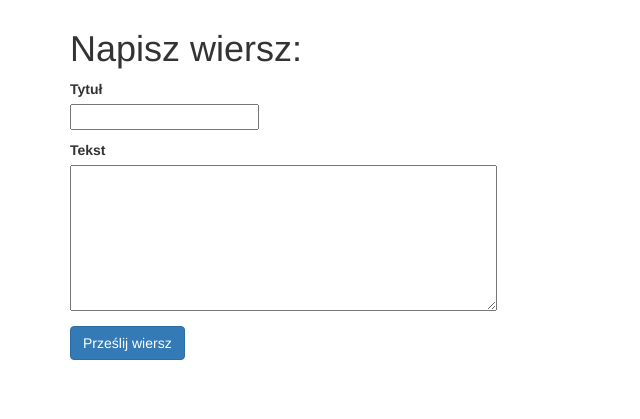
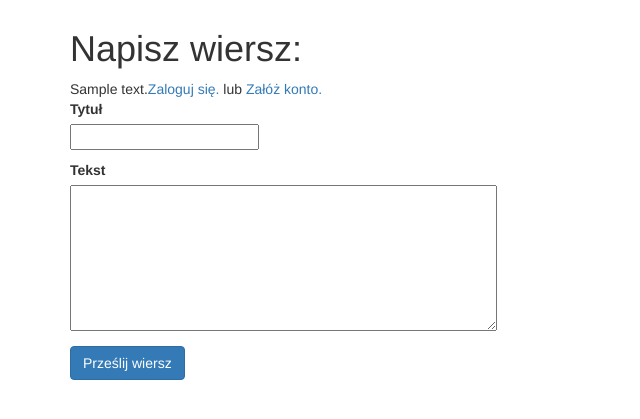
Before and after one commit to bartlomiejch/portal_of_poems, a Django app: template templates/poems/create.html in a window 1280 px wide. Shown: the part 51-470 px from the top of the page, without its empty margins (0-640 px from the left). Run offline with Django 3.2, Linux system fonts and the light colour scheme; the template is opened without the code that fills it: most values are stand-ins (such as "Sample title", 1, 10 or a date in 2020); some libraries are stand-ins or nearby versions.

Commit message:
Update create.html

```diff
--- a/templates/poems/create.html
+++ b/templates/poems/create.html
@@ -10,11 +10,19 @@
 {%  block content  %}
 <h1>Napisz wiersz:</h1>
 
+{% if message_to_not_user %}
+    {{  message_to_not_user  }}<a href='/accounts/login/'>Zaloguj się.</a> lub <a href='/accounts/register/'>Załóż konto.</a>
+{%  endif  %}
+
+{% if message %}
+    {{  message  }}
+{%  endif  %}
+
 <form action = '/poems/create/' method = 'post'>{%  csrf_token  %}
     <label for='title'>Tytuł</label>
-    <p><input type="text" id="title"></p>
+    <p><input type="text" name="poems_title" id="title"></p>
 	<label for="text">Tekst</label>
-	<p><textarea id="text" rows="7" cols="50"></textarea></p>
+	<p><textarea id="text" name="poems_text" rows="7" cols="50"></textarea></p>
 <!--  {{  form|as_bootstrap  }} -->
 
 <div class='formactions'>
```
